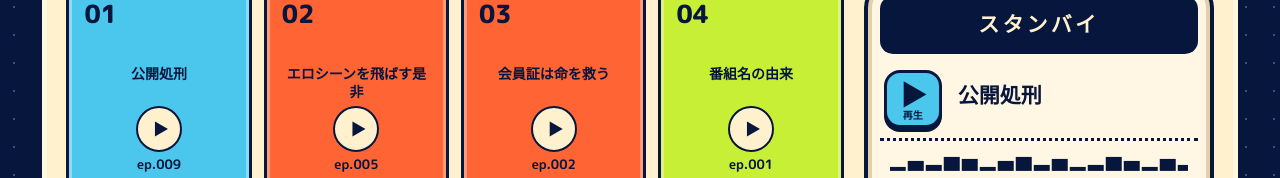
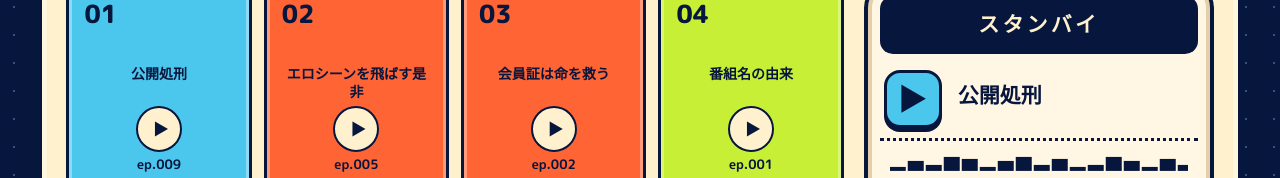
Before and after one commit to makoto-1982/kirinuki, a Next.js app: page / in a window 1280 px wide. Shown: the part 203-381 px from the top of the page. Built offline with nearby package versions, Linux system fonts and the light colour scheme.

Commit message:
再生ボタンをシンプルに調整

```diff
--- a/app/globals.css
+++ b/app/globals.css
@@ -41,7 +41,7 @@ button { color:inherit; }
 .empty { display:grid; place-items:center; min-height:360px; border:3px dashed var(--navy); border-radius:25px; text-align:center; font-size:20px; line-height:2; }
 .now-playing { border:4px solid var(--navy); border-radius:28px; padding:16px; background:#fff7e3; box-shadow:0 7px 0 var(--navy),inset 0 0 0 4px #e3cfa8; }
 .now-label { min-height:58px; display:grid; place-items:center; padding:10px; border:3px solid var(--navy); border-radius:13px; background:var(--navy); color:var(--cream); text-align:center; font-size:24px; font-weight:800; letter-spacing:.15em; }
-.track-head { display:flex; gap:16px; align-items:center; padding:24px 4px 14px; }.track-head h2 { margin:0 0 6px; font-size:24px; font-weight:700; }.track-head p { margin:0; font-family:var(--font-rounded),sans-serif; font-weight:700; }.mini-pad { display:grid; place-items:center; width:70px; height:70px; flex:0 0 auto; border:3px solid var(--navy); border-radius:16px; font-size:28px; box-shadow:0 4px 0 var(--navy); }.mini-play { grid-template-rows:1fr auto; gap:1px; padding:8px 4px 5px; cursor:pointer; transition:transform .12s ease,box-shadow .12s ease,outline-color .12s ease; }.mini-play span { padding-left:3px; font-size:28px; line-height:1; }.mini-play small { font-size:10px; font-weight:800; line-height:1; }.mini-play:hover { transform:translateY(-2px); box-shadow:0 6px 0 var(--navy); }.mini-play:active,.mini-play.is-playing { transform:translateY(3px); box-shadow:0 1px 0 var(--navy); outline:4px solid var(--orange); outline-offset:3px; }
+.track-head { display:flex; gap:16px; align-items:center; padding:24px 4px 14px; }.track-head h2 { margin:0 0 6px; font-size:24px; font-weight:700; }.track-head p { margin:0; font-family:var(--font-rounded),sans-serif; font-weight:700; }.mini-pad { display:grid; place-items:center; width:70px; height:70px; flex:0 0 auto; border:3px solid var(--navy); border-radius:16px; font-size:28px; box-shadow:0 4px 0 var(--navy); }.mini-play { padding:0; cursor:pointer; transition:transform .12s ease,box-shadow .12s ease; }.mini-play span { font-size:30px; line-height:1; }.mini-play:hover { transform:translateY(-2px); box-shadow:0 6px 0 var(--navy); }.mini-play:active,.mini-play.is-playing { transform:translateY(3px); box-shadow:0 1px 0 var(--navy); }
 .wave { display:flex; width:100%; align-items:center; margin-bottom:24px; padding:14px 10px; border-top:3px dotted var(--navy); border-bottom:3px dotted var(--navy); }.wave i { width:100%; overflow:hidden; color:var(--navy); font-style:normal; letter-spacing:2px; text-align:center; white-space:nowrap; }.wave i.moving { animation:pulse .65s steps(2) infinite; }
 .source-episode { margin:-10px 2px 16px; padding:10px 12px; border-left:5px solid var(--orange); background:#f1e2bf; line-height:1.35; }
 .source-episode span { display:block; margin-bottom:3px; color:#536180; font:700 11px var(--font-rounded),sans-serif; }
--- a/app/page.tsx
+++ b/app/page.tsx
@@ -192,7 +192,6 @@ export default function Home() {
             <div className="track-head">
               <button className={`mini-pad mini-play ${active.color} ${playing ? "is-playing" : ""}`} onClick={togglePlayback} aria-label={playing ? "一時停止" : "再生"}>
                 <span>{playing ? "Ⅱ" : "▶"}</span>
-                <small>{playing ? "一時停止" : "再生"}</small>
               </button>
               <div><h2>{active.clipTitle}</h2></div>
             </div>
```
